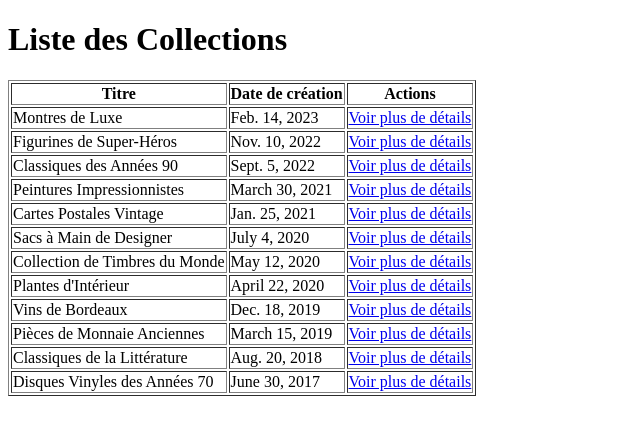
After one commit to MerouaneRH/Gestion-De-Collections, a Django app: page /all/ in a window 1280 px wide. The commit adds this page. Shown: the top 435 px of the page, without its empty margins (0-640 px from the left). Run offline with Django 5.2, Linux system fonts and the light colour scheme; data comes from the database, SQL or seed files in the repository.

Commit message:
merouane-question6

```diff
--- a/collec_management/templates/collec_management/collections_details.html
+++ b/collec_management/templates/collec_management/collections_details.html
@@ -9,5 +9,6 @@
     <h1>{{ collection.title }}</h1>
     <p><strong>Description :</strong> {{ collection.description }}</p>
     <p><strong>Date de création :</strong> {{ collection.date }}</p>
+    <a href="{% url 'collections_list' %}">Retour &agrave; la liste des collections</a>
 </body>
 </html>
--- /dev/null
+++ b/collec_management/templates/collec_management/collections_list.html
@@ -0,0 +1,32 @@
+<!DOCTYPE html>
+<html lang="fr">
+  <head>
+    <meta charset="utf-8">
+    <title>Liste des Collections</title>
+  </head>
+  <body>
+    <h1>Liste des Collections</h1>
+    <table border="1">
+      <tr>
+        <th>Titre</th>
+        <th>Date de création</th>
+        <th>Actions</th>
+      </tr>
+      {% for collection in collections %}
+      <tr>
+        <td>
+            {{ collection.title }}
+        </td>
+        <td>
+            {{ collection.date }}
+        </td>
+        <td>
+          <a href="{% url 'collections_details' collection.id %}">
+            Voir plus de détails
+          </a>
+        </td>
+      </tr>
+      {% endfor %}
+    </table>
+  </body>
+</html>
--- a/collec_management/urls.py
+++ b/collec_management/urls.py
@@ -5,5 +5,6 @@ from django.urls import path
 urlpatterns = [
     path('about/', views.about, name='about'),
     path('collection/<int:collection_id>/', views.collections_details, name='collections_details'),
+    path('all/', views.collections_list, name='collections_list'),
 
 ]
--- a/collec_management/views.py
+++ b/collec_management/views.py
@@ -9,3 +9,7 @@ def about(request):
 def collections_details(request, collection_id):
     collection = get_object_or_404(Collec, pk=collection_id)
     return render(request, 'collec_management/collections_details.html', {'collection': collection})
+
+def collections_list(request):
+    collections = Collec.objects.all().order_by('-date')
+    return render(request, 'collec_management/collections_list.html', {'collections': collections})
```
Also changed, not shown: README.md, collec_management/migrations/0001_initial.py (deleted).
